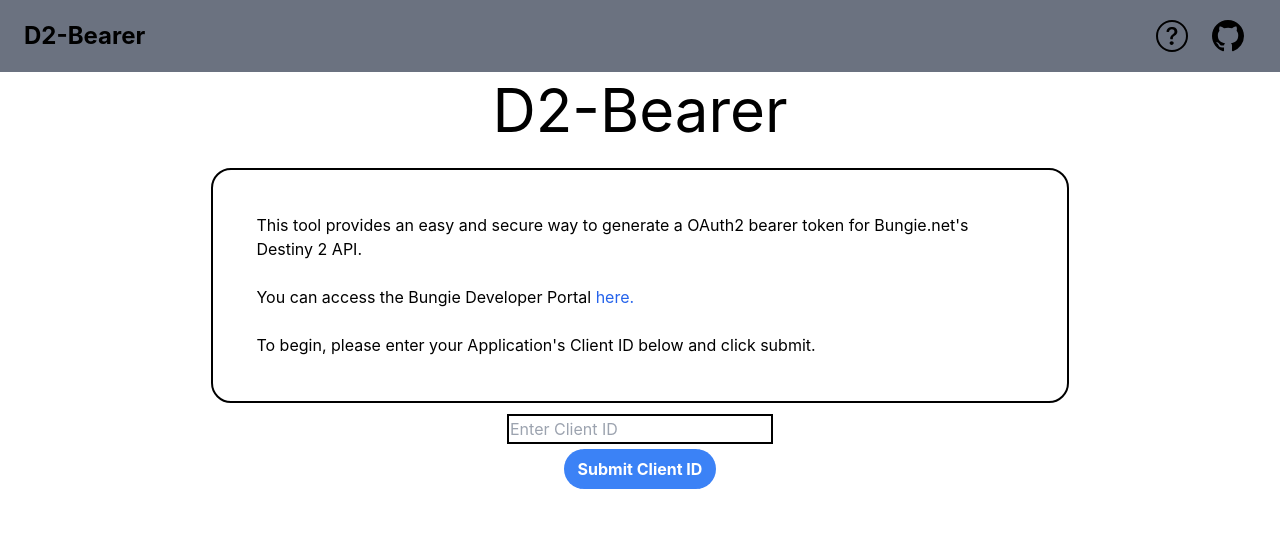
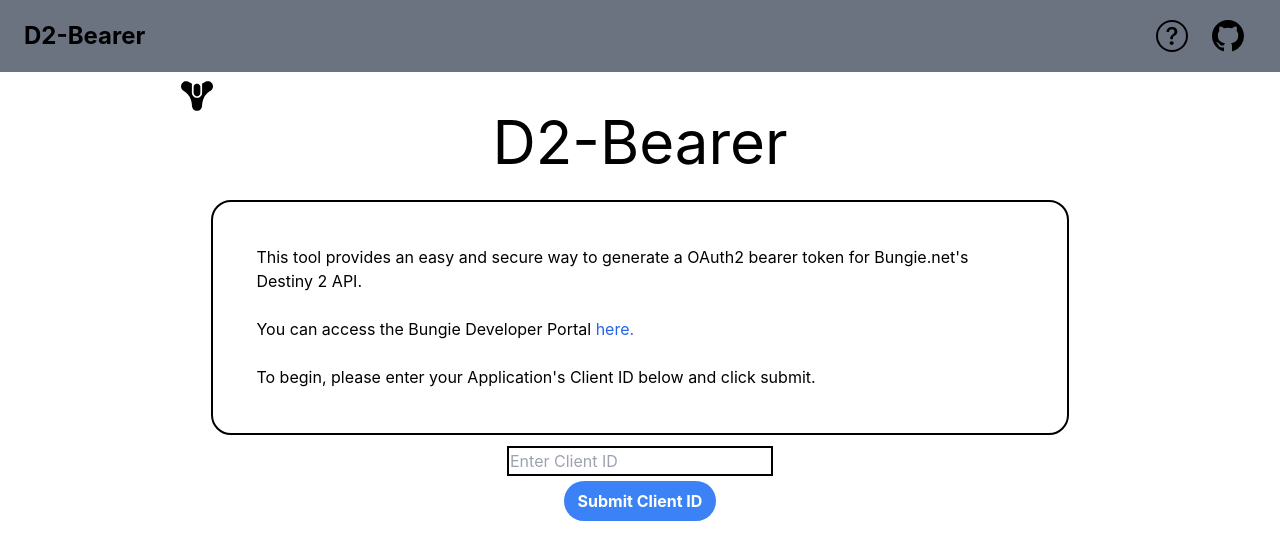
Before and after one commit to tlstommy/d2bearer, a React (Create React App) app: page / in a window 1280 px wide. Shown: the top 560 px of the page. Built offline with nearby package versions, Linux system fonts and the light colour scheme.

Commit message:
importing svg

```diff
--- a/src/components/Container.js
+++ b/src/components/Container.js
@@ -7,6 +7,7 @@
 
 import Button from "./Button";
 import { useState, useEffect  } from 'react';
+import destinyLogo from '../assets/destiny.svg';
 
 
 export default function Container() {
@@ -256,6 +257,7 @@
       <main className="place-items-center flex">
         <div className="m-auto">
           <div className="title text-center">
+            <img src = {destinyLogo} alt="destiny logo svg"/>
               <h1 className="text-6xl font-normal">
                 D2-Bearer
               </h1>
```
Also changed, not shown: src/assets/destiny.svg (added).
